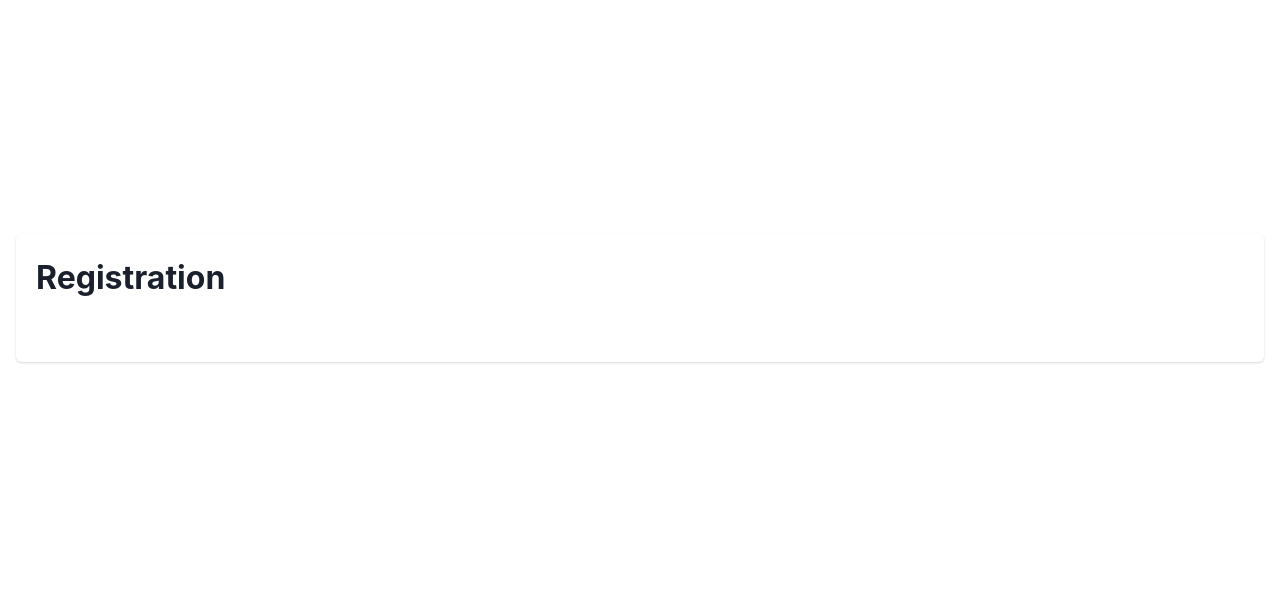
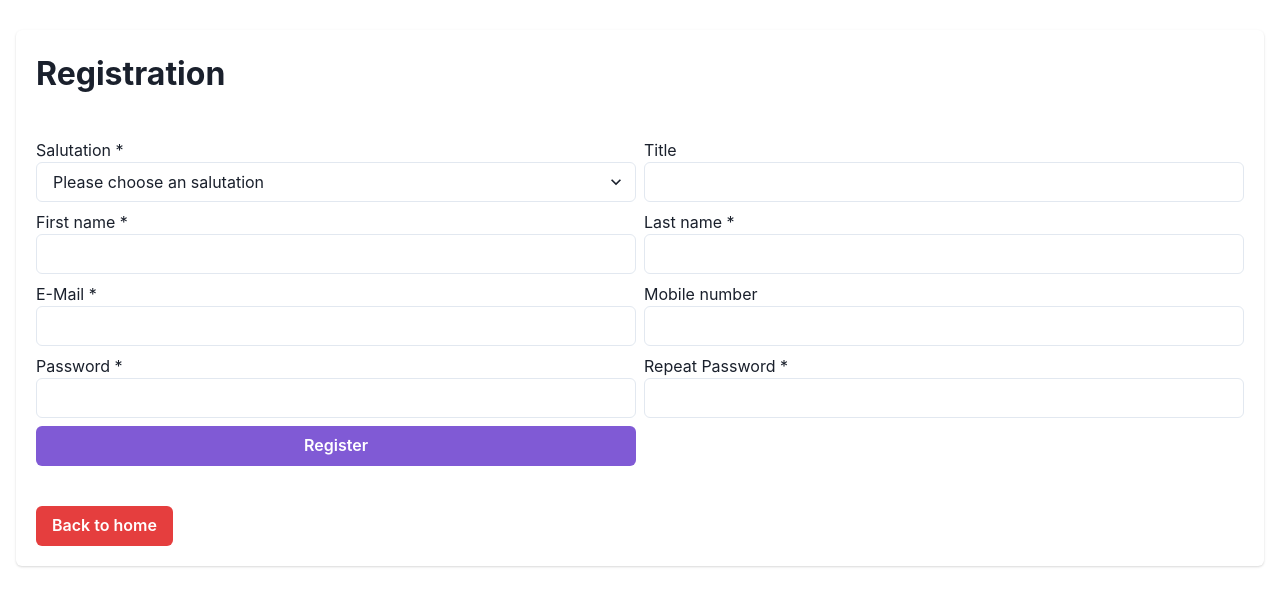
Before and after one commit to nreiter29/mogst-wos-frontend, a Next.js app: page /auth/register in a window 1280 px wide. Shown: the part 102-708 px from the top of the page. Built offline with nearby package versions, Linux system fonts and the light colour scheme.

Commit message:
+ added registration

```diff
--- a/compounds/AccountMenu.tsx
+++ b/compounds/AccountMenu.tsx
@@ -20,7 +20,7 @@ const AccountMenu: React.FC<{}> = () => {
                 <CustomLink href="/auth/login" w="full" _hover={{ textDecor: "none" }}>
                   <Button colorScheme='purple' w="full" rounded="none">Login</Button>
                 </CustomLink>
-                oder
+                or
                 <CustomLink href="/auth/register" w="full" _hover={{ textDecor: "none" }}>
                   <Button colorScheme='gray' w="full" rounded="none">Registration</Button>
                 </CustomLink>
--- /dev/null
+++ b/operations/useRegisterMutation.tsx
@@ -0,0 +1,59 @@
+import { useEffect, useState } from "react";
+import { RegisterForm } from "../pages/auth/register";
+
+export function useRegisterMutation() {
+  const [refetch, setRefetch] = useState<RegisterForm>()
+  const [registeredSucessfully, setRegisteredSuccesfully] = useState<boolean>()
+
+  useEffect(() => {
+    if (refetch) {
+      fetch('http://localhost:3001/shop-api', {
+        method: 'POST',
+        headers: {
+          'Content-Type': 'application/json',
+        },
+        body: JSON.stringify({
+          query: `mutation RegisterCustomerAccount {
+            registerCustomerAccount(
+              input: {
+                emailAddress: "${refetch?.emailAddress}"
+                title: "${refetch?.title}"
+                firstName: "${refetch?.firstName}"
+                lastName: "${refetch?.lastName}"
+                phoneNumber: "${refetch?.phoneNumber}"
+                password: "${refetch?.password}"
+                customFields: {
+                  salutation: "${refetch?.salutation}"
+                }
+              }
+            ) {
+              __typename
+              ... on Success {
+                success
+              }
+              ... on MissingPasswordError {
+                errorCode
+                message
+              }
+              ... on PasswordValidationError {
+                errorCode
+                message
+              }
+              ... on NativeAuthStrategyError {
+                errorCode
+                message
+              }
+            }
+          }
+        `
+        })
+      }).then(res => res.json()).then(res => {
+        if (res.data.registerCustomerAccount.__typename == "Success") {
+          setRegisteredSuccesfully(true)
+        }
+      })
+    }
+  }, [refetch])
+
+  return { setRefetch, registeredSucessfully, refetch }
+}
--- a/package.json
+++ b/package.json
@@ -25,6 +25,7 @@
         "next-image-loader": "^3.0.0",
         "react": "^18.2.0",
         "react-dom": "18.2.0",
+        "react-hook-form": "^7.41.5",
         "react-icons": "^4.7.1",
         "react-intl": "^6.2.5",
         "typescript": "^4.9.4"
--- a/pages/auth/register.tsx
+++ b/pages/auth/register.tsx
@@ -1,19 +1,112 @@
-import { Container, Heading, Box, VStack, Card, CardHeader, CardBody } from "@chakra-ui/react"
+import { Container, Heading, Box, VStack, Card, CardHeader, CardBody, Input, Select, Flex, SimpleGrid, Text, Button, CardFooter, HStack } from "@chakra-ui/react"
+import { useEffect, useState } from "react"
+import { useForm, SubmitHandler } from "react-hook-form"
+import { useRegisterMutation } from "../../operations/useRegisterMutation"
+import { CustomLink } from "../../utility/CustomLink"
+
+export type RegisterForm = {
+  emailAddress: string
+  title: string | undefined
+  firstName: string
+  lastName: string
+  phoneNumber: string
+  password: string
+  salutation: string
+}
 
 const Register = () => {
+  const { register, handleSubmit } = useForm<RegisterForm>()
+  const onSubmit: SubmitHandler<RegisterForm> = data => setRefetch(data)
+  const [password, setPassword] = useState<string>("")
+  const [repeatPassword, setRepeatPassword] = useState<string>("")
+  const [passwordMatch, setPasswordMatch] = useState<boolean>(false)
+
+  const { setRefetch, registeredSucessfully, refetch } = useRegisterMutation()
+
+  useEffect(() => {
+    if (password === repeatPassword) {
+      setPasswordMatch(true)
+    } else setPasswordMatch(false)
+  }, [password, repeatPassword])
+
   return (
     <Container maxW="container.xl" h="100vh" display="flex" alignItems="center">
-      <Card w="100%" h="fit-content">
+      <Card w="100%" >
         <CardHeader fontSize="xx-large" fontWeight="bold">
           Registration
         </CardHeader>
-        <CardBody display="flex" justifyItems="center">
-          <Box>
-
-          </Box>
+        <CardBody>
+          {registeredSucessfully ? (
+            <Text fontSize="lg">
+              Hey {refetch?.salutation} {refetch?.title} {refetch?.firstName} {refetch?.lastName},
+              <br />
+              you have <strong>successfully</strong> registered!
+            </Text>
+          ) : (
+            <form onSubmit={handleSubmit(onSubmit)}>
+              <SimpleGrid columns={{ base: 1, md: 2 }} spacing="2">
+                <Box>
+                  Salutation *
+                  <Select placeholder="Please choose an salutation" {...register("salutation", { required: true })} isRequired>
+                    <option value="Mr">Mr</option>
+                    <option value="Mrs">Mrs</option>
+                  </Select>
+                </Box>
+                <Box>
+                  Title
+                  <Input type="text" {...register("title")} />
+                </Box>
+                <Box>
+                  First name *
+                  <Input type="text" {...register("firstName", { required: true })} isRequired />
+                </Box>
+                <Box>
+                  Last name *
+                  <Input type="text" {...register("lastName", { required: true })} isRequired />
+                </Box>
+                <Box>
+                  E-Mail *
+                  <Input type="email" {...register("emailAddress", { required: true })} isRequired />
+                </Box>
+                <Box>
+                  Mobile number
+                  <Input type="tel" {...register("phoneNumber")} />
+                </Box>
+                <Box>
+                  Password *
+                  <Input type="password" isRequired  {...register("password", { required: true })} onChange={e => setPassword(e.target.value)} />
+                </Box>
+                <Box>
+                  Repeat Password *
+                  <Input type="password" isRequired onChange={e => setRepeatPassword(e.target.value)} />
+                </Box>
+                <Box>
+                  <Text color="red">{!passwordMatch && "Passwords doesn't match"}</Text>
+                  <Button type="submit" disabled={!passwordMatch} w="full" colorScheme="purple">Register</Button>
+                </Box>
+              </SimpleGrid>
+            </form>
+          )}
         </CardBody>
+        <CardFooter>
+          {registeredSucessfully ? (
+            <HStack align="center" >
+              <CustomLink href="/auth/login" _hover={{ textDecor: "none" }}>
+                <Button colorScheme="purple" as="div">Go to login</Button>
+              </CustomLink>
+              <Text>or</Text>
+              <CustomLink href="/" _hover={{ textDecor: "none" }}>
+                <Button colorScheme="red" as="div">Back to home</Button>
+              </CustomLink>
+            </HStack>
+          ) : (
+            <CustomLink href="/" _hover={{ textDecor: "none" }}>
+              <Button colorScheme="red" as="div">Back to home</Button>
+            </CustomLink>
+          )}
+        </CardFooter>
       </Card>
-    </Container>
+    </Container >
   )
 }
 
```
Also changed, not shown: 1 other file (tests, documents, lock files or other folders).
